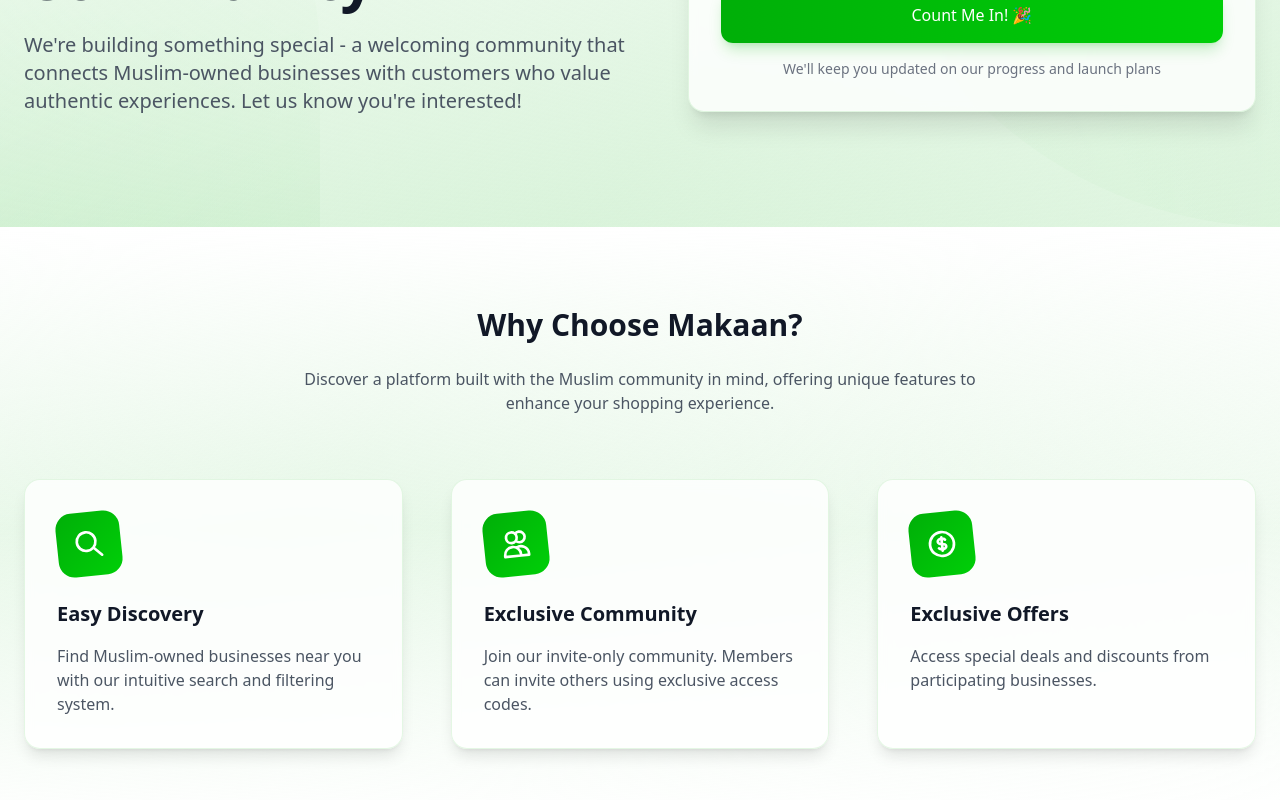
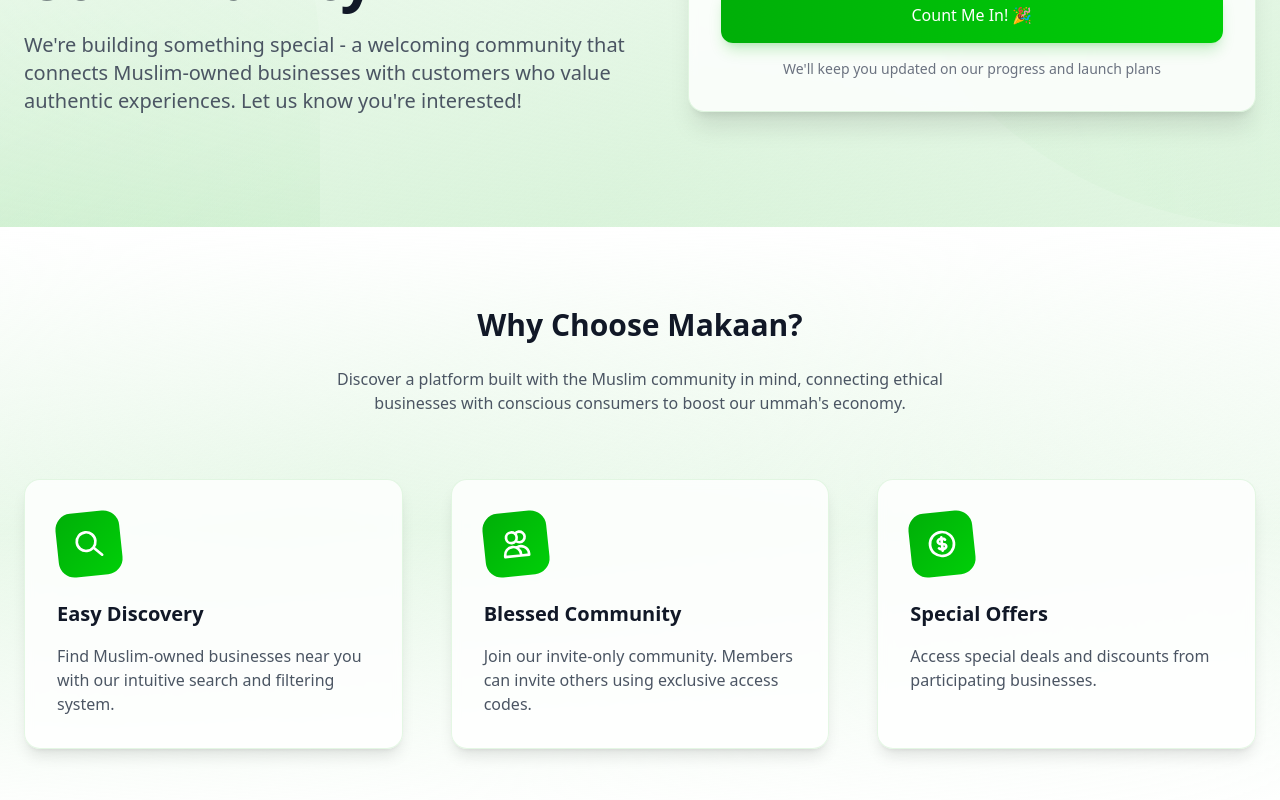
Before and after one commit to rehan-code/makaan-website, a Next.js app: page / in a window 1280 px wide. Shown: the part 510-1310 px from the top of the page. Built offline with nearby package versions, Linux system fonts and the light colour scheme.

Commit message:
changed text in features section

```diff
--- a/app/components/Features.tsx
+++ b/app/components/Features.tsx
@@ -8,7 +8,7 @@
         <div className="text-center max-w-2xl mx-auto mb-16">
           <h2 className="text-3xl font-bold mb-6">Why Choose Makaan?</h2>
           <p className="text-gray-600">
-            Discover a platform built with the Muslim community in mind, offering unique features to enhance your shopping experience.
+          Discover a platform built with the Muslim community in mind, connecting ethical businesses with conscious consumers to boost our ummah's economy.
           </p>
         </div>
         <div className="grid md:grid-cols-3 gap-12">
--- a/app/components/features/featureData.tsx
+++ b/app/components/features/featureData.tsx
@@ -18,7 +18,7 @@
     ),
   },
   {
-    title: "Exclusive Community",
+    title: "Blessed Community",
     description: "Join our invite-only community. Members can invite others using exclusive access codes.",
     icon: (
       <svg className="w-8 h-8 text-white" fill="none" stroke="currentColor" viewBox="0 0 24 24">
@@ -27,7 +27,7 @@
     ),
   },
   {
-    title: "Exclusive Offers",
+    title: "Special Offers",
     description: "Access special deals and discounts from participating businesses.",
     icon: (
       <svg className="w-8 h-8 text-white" fill="none" stroke="currentColor" viewBox="0 0 24 24">
```
